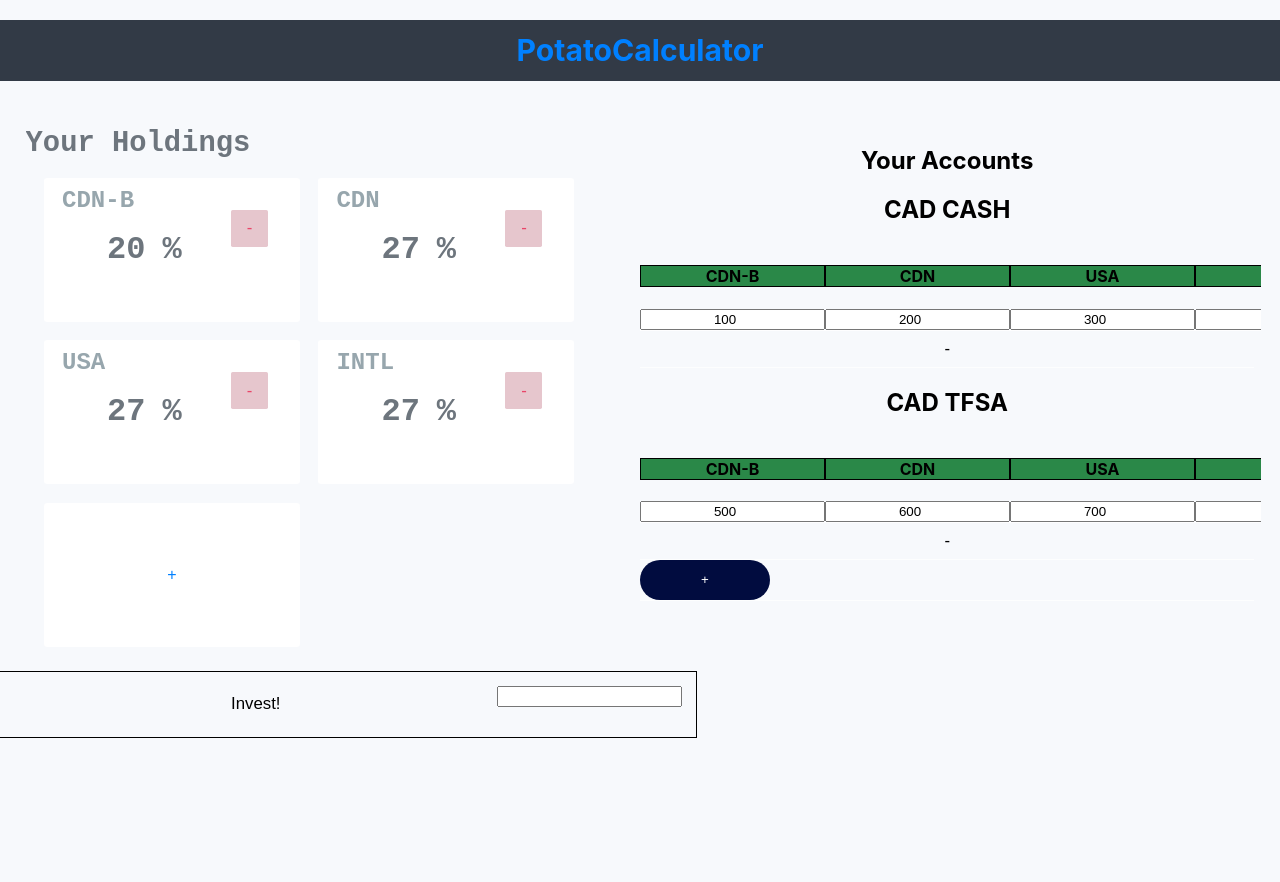
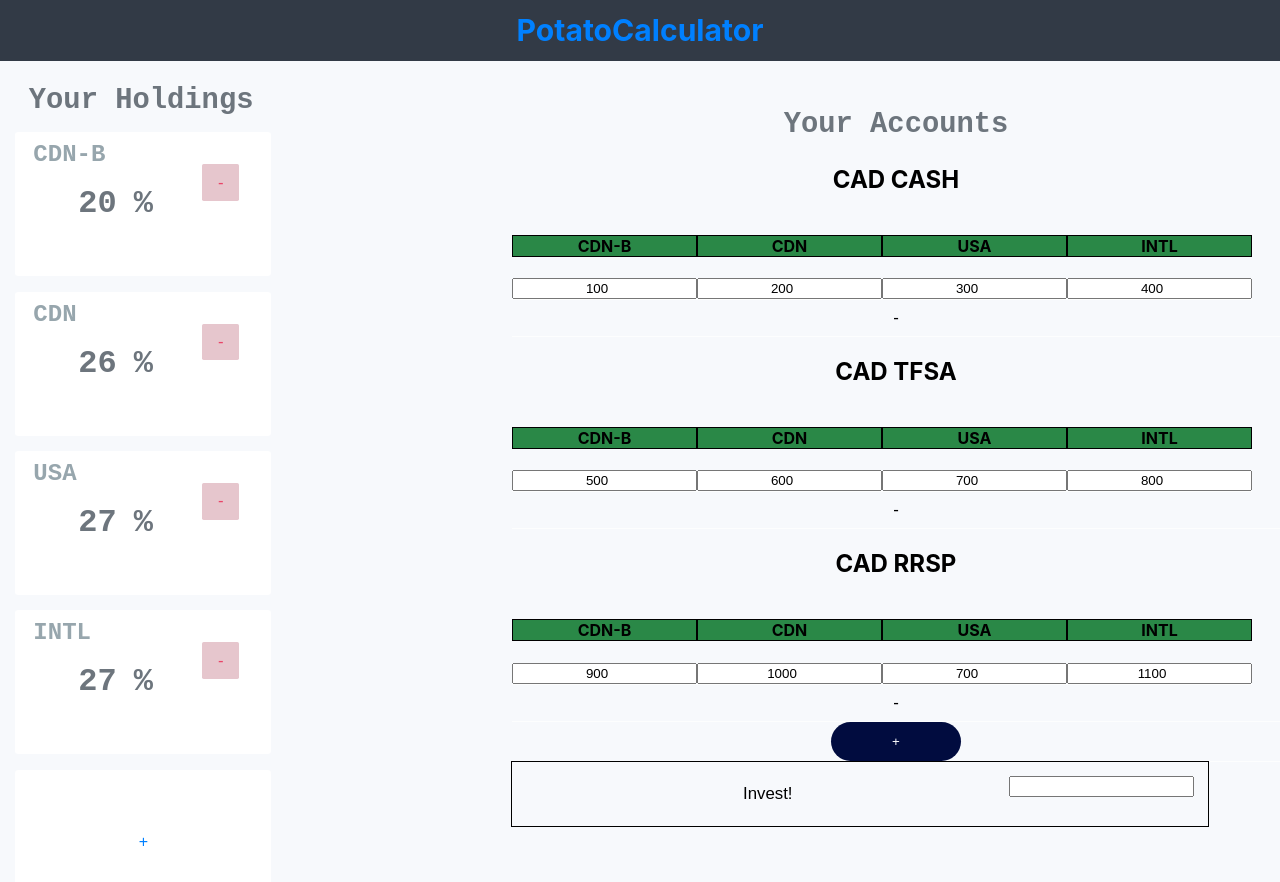
Before and after one commit to nikolamarunic/potatocalculator, a React (Create React App) app: page / in a window 1280 px wide. Shown: the top 882 px of the page. Before the commit the page ends 800 px from the top, so only its background shows below. Built offline with nearby package versions, Linux system fonts and the light colour scheme.

Commit message:
made some formatting changes so that the header doesnt have whitespace at the top nd the 'your holdings' is inline with the squares

```diff
--- a/src/Components/Accounts/Accounts.css
+++ b/src/Components/Accounts/Accounts.css
@@ -30,6 +30,13 @@
   font-weight: 500;
 }
 
+.accountsTitle {
+  font-family: "Courier New", Courier, monospace;
+  font-size: 1.8em;
+  font-weight: 3000;
+  color:#6d757d;
+}
+
 .AccountsButton:hover {
   background-color: rgba(108, 65, 233, .7);
 }
--- a/src/Components/Accounts/Accounts.js
+++ b/src/Components/Accounts/Accounts.js
@@ -24,7 +24,7 @@ class Accounts extends React.Component {
   render() {
     return (
       <div className="Account">
-        <h2>Your Accounts</h2>
+        <h2 className="accountsTitle">Your Accounts</h2>
         <AccountsList accounts = {this.props.accounts} holdings = {this.props.holdings}
         onRemove = {this.props.onRemove} onAmountChange = {this.props.onAmountChange}/>
         <button className="AccountsButton" onClick = {this.addAccount}>+</button>
--- a/src/Components/App/App.css
+++ b/src/Components/App/App.css
@@ -1,5 +1,3 @@
-
-
 .App-logo {
   height: 40vmin;
   pointer-events: none;
@@ -22,10 +20,14 @@
 
 h1 { /* header ?*/
   padding: .77rem 0;
+  width: 100%;
+  margin-top: 0;
+  margin-bottom: .77em;
   background-color: #323a46;
   text-align: center;
   font-size: 1.88rem;
   color: #0080ff;
+
 }
 
 h2 {
@@ -42,6 +44,7 @@ h2 {
   background-repeat: no-repeat;
   font-weight: 500;
   color: #fff;
+  justify-content: space-between;
 }
 .invest {
   text-align: center;
@@ -49,11 +52,16 @@ h2 {
 
 /* required so that the accounts take up a smaller portion of the screen*/
 .accounts {
-  max-width: 50%;
+  width: 60%;
+  display: inline-block;
+  text-align: center;
 }
-
+.Holdings {
+  width: 40%;
+  float: left;
+}
 .content {
-  display: flex;
+  /* display: flex; */
   justify-content: space-between;
   padding:2%;
 
--- a/src/Components/App/App.js
+++ b/src/Components/App/App.js
@@ -9,11 +9,13 @@ class App extends React.Component {
   constructor(props) {
     super(props);
     this.state = {
-      holdings: [{ name: 'CDN-B', allocation: 20, id: 1 }, { name: 'CDN', allocation: 27, id: 2 },
+      holdings: [{ name: 'CDN-B', allocation: 20, id: 1 }, { name: 'CDN', allocation: 26, id: 2 },
       { name: 'USA', allocation: 27, id: 3 }, { name: 'INTL', allocation: 27, id: 4 }],
 
       accounts: [{ name: 'CAD CASH', values: { 'CDN-B': 100, 'CDN': 200, 'USA': 300, 'INTL': 400 } },
-      { name: 'CAD TFSA', values: { 'CDN-B': 500, 'CDN': 600, 'USA': 700, 'INTL': 800 } }]
+      { name: 'CAD TFSA', values: { 'CDN-B': 500, 'CDN': 600, 'USA': 700, 'INTL': 800 } },
+      { name: 'CAD RRSP', values: { 'CDN-B': 900, 'CDN': 1000, 'USA': 700, 'INTL': 1100 } }
+    ]
     };
     this.removeStock = this.removeStock.bind(this);
     this.removeAccount = this.removeAccount.bind(this);
@@ -114,7 +116,7 @@ class App extends React.Component {
     return (
       <div>
         <h1>PotatoCalculator</h1>
-        <div className="content">
+        {/* <div className="content"> */}
           <Holdings holdings={this.state.holdings} onRemove={this.removeStock} onAdd={this.addStock}
             handleNameChange={this.handleNameChange} handleAllocChange={this.handleAllocChange} />
 
@@ -122,7 +124,7 @@ class App extends React.Component {
             <Accounts holdings={this.state.holdings} accounts={this.state.accounts}
               onRemove={this.removeAccount} onAdd={this.addAccount} onAmountChange={this.handleAccountAmountChange} />
           </div>
-        </div>
+        {/* </div> */}
         <div className="invest">
         <Invest />
         </div>
--- a/src/Components/Holdings/Holdings.css
+++ b/src/Components/Holdings/Holdings.css
@@ -1,5 +1,5 @@
 .Holdings {
-  width: 50%;
+  /* width: 50%;  */
   align-items: center;
   overflow-y: scroll;
 
@@ -14,7 +14,7 @@
   font-weight: 3000;
   color:#6d757d;
   text-align: left;
-  padding: 0;
+  padding-left: 1em;
   margin: 0;
 }
 
```
